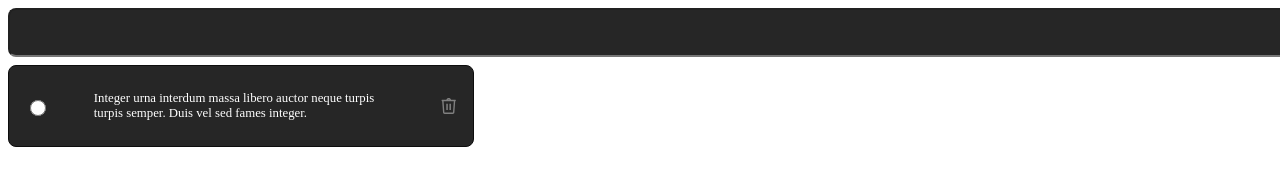
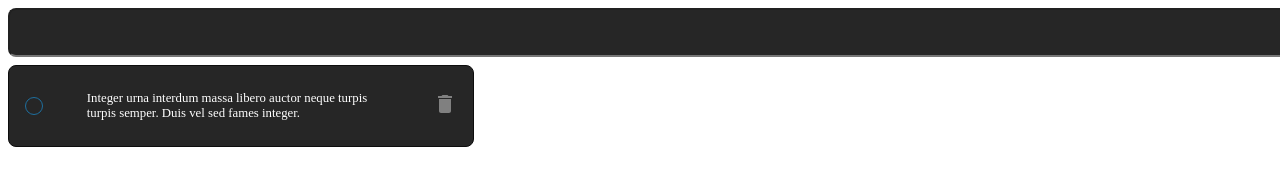
Before and after one commit to amandaduuaarte/ToDoList-ReactJS, a React (Create React App) app: page / in a window 1280 px wide. Shown: the top 182 px of the page. Built offline with nearby package versions, Linux system fonts and the light colour scheme.

Commit message:
feat: Create checbox component.

```diff
--- a/package.json
+++ b/package.json
@@ -3,6 +3,7 @@
   "version": "0.1.0",
   "private": true,
   "dependencies": {
+    "@mui/icons-material": "^5.14.18",
     "@testing-library/jest-dom": "^5.14.1",
     "@testing-library/react": "^12.0.0",
     "@testing-library/user-event": "^13.2.1",
--- /dev/null
+++ b/src/components/Checkbox/index.tsx
@@ -0,0 +1,16 @@
+import React, { useState } from "react";
+import CheckIcon from "@mui/icons-material/Check";
+import { Container } from "./styles";
+import { colors } from "../../style/colors";
+
+export function Checkbox() {
+  const [isChecked, setIsChecked] = useState<boolean>(false);
+
+  return (
+    <Container isChecked={isChecked} onClick={() => setIsChecked(!isChecked)}>
+      {isChecked && (
+        <CheckIcon sx={{ color: colors.text.white, fontSize: 12 }} />
+      )}
+    </Container>
+  );
+}
--- /dev/null
+++ b/src/components/Checkbox/styles.ts
@@ -0,0 +1,21 @@
+import styled from "styled-components";
+import { colors } from "../../style/colors";
+
+interface CheckboxProps {
+  isChecked: boolean;
+}
+export const Container = styled.div<CheckboxProps>`
+  display: flex;
+  height: 1rem;
+  width: 1rem;
+  background-color: ${({ isChecked }) =>
+    isChecked ? colors.background["purple-dark"] : "transparent"};
+  border-radius: 16px;
+  border: 1px solid
+    ${({ isChecked }) =>
+      isChecked
+        ? colors.background["purple-dark"]
+        : colors.background["blue-dark"]};
+  align-items: center;
+  justify-content: center;
+`;
--- a/src/components/Taks/index.tsx
+++ b/src/components/Taks/index.tsx
@@ -1,14 +1,9 @@
 import React from "react";
+import { Delete } from "@mui/icons-material";
 
-import {
-  Checkbox,
-  Container,
-  Icon,
-  TaskContent,
-  TaskText,
-  TextContainer,
-} from "./style";
-import CloseIcon from "../../assets/icons/trash.svg";
+import { Container, Icon, TaskContent, TaskText, TextContainer } from "./style";
+import { Checkbox } from "../Checkbox";
+import { colors } from "../../style/colors";
 // import { useTasks } from "../../hooks/context";
 export function Task() {
   //   const { tasks } = useTasks();
@@ -23,11 +18,9 @@ export function Task() {
             semper. Duis vel sed fames integer.
           </TaskText>
         </TextContainer>
-        <Icon
-          src={CloseIcon}
-          alt="delete_icon"
-          onClick={() => console.log("dadsa")}
-        />
+        <Icon onClick={() => console.log("dadsa")}>
+          <Delete sx={{ color: colors.base["gray-300"] }} />
+        </Icon>
       </TaskContent>
     </Container>
   );
--- a/src/components/Taks/style.ts
+++ b/src/components/Taks/style.ts
@@ -33,10 +33,9 @@ export const Checkbox = styled.input.attrs({ type: "radio" })`
   height: 1rem;
   width: 1rem;
   cursor: pointer;
+  background: ${colors.background["purple-dark"]};
 `;
 
-export const Icon = styled.img`
-  height: 16px;
-  width: 16px;
+export const Icon = styled.div`
   cursor: pointer;
 `;
```
Also changed, not shown: src/assets/icons/trash.svg (deleted), 1 other file (tests, documents, lock files or other folders).
